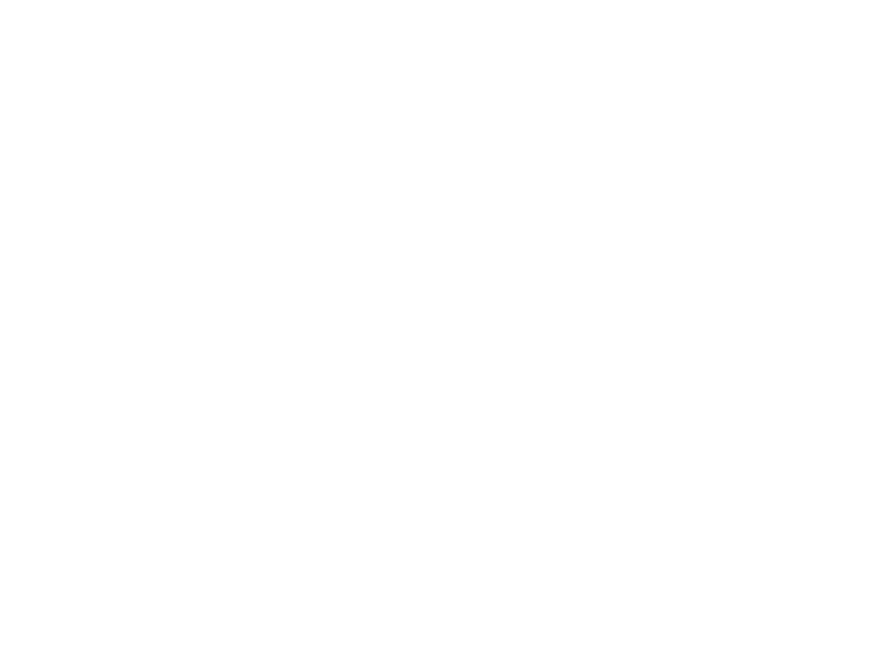
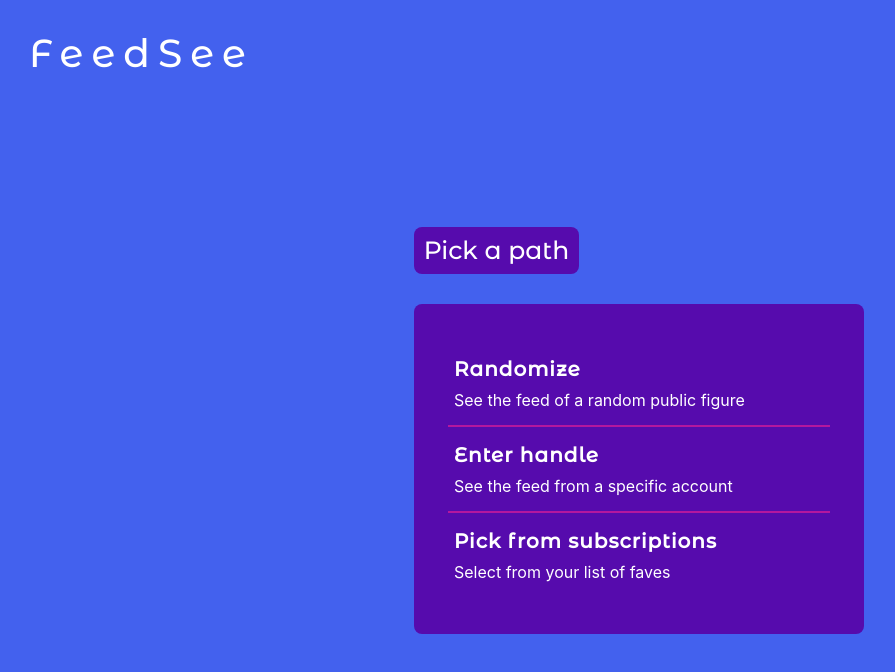
Before and after one commit to nizoom/FeedSee, a React (Create React App) app in the folder client/: page /mainmenu in a window 1280 px wide. Shown: the top 672 px of the page, without its empty margins (1-896 px from the left). Built offline with nearby package versions, Linux system fonts and the light colour scheme; a web font is replaced by a local one.

Commit message:
built main menu where the user selects how they want to use the app

```diff
--- a/client/src/App.css
+++ b/client/src/App.css
@@ -1,20 +1,18 @@
-
 .App {
-  text-align: center;
 }
 
-body{
-  height: 100%;
+html {
+  background-color: #4361ee;
 }
 
-@media(max-width: 950px){
-  body{
+/* @media (max-width: 950px) {
+  body {
     -webkit-background-size: cover;
   }
 }
 
-@media(min-height: 780px){
-  body{
+@media (min-height: 780px) {
+  body {
     -webkit-background-size: cover;
   }
-}
+} */
--- a/client/src/App.tsx
+++ b/client/src/App.tsx
@@ -1,13 +1,18 @@
 import React from "react";
 import { BrowserRouter as Router, Route, Switch } from "react-router-dom";
 
-import LandingPage from "./pages/landingpage/landingpage";
-import AuthPages from "./pages/authforms/authpages";
+import LandingPage from "./pages/landingpage";
+import AuthPages from "./pages/authpages";
+import MainMenu from "./pages/mainmenu";
+import "./App.css";
+import HomePage from "./pages/home";
 const App = () => {
   return (
     <Switch>
       <Route exact path="/" component={LandingPage} />
       <Route exact path="/auth" component={AuthPages} />
+      <Route exact path="/mainmenu" component={MainMenu} />
+      <Route exact path="/homepage" component={HomePage} />
       {/* <Route path="/404" component={NotFound} /> */}
     </Switch>
   );
--- a/client/src/components/inputs+labels.tsx
+++ b/client/src/components/inputs+labels.tsx
@@ -23,7 +23,7 @@ type LabelName = {
 };
 export const AuthFormLabel: React.FC<LabelName> = (props: LabelName) => {
   return (
-    <FormHelperText letterSpacing="3px" mb="10px" w="60%">
+    <FormHelperText letterSpacing="3px" mb="10px" w="60%" color="white">
       {props.labelName}
     </FormHelperText>
   );
--- a/client/src/pages/authforms/authpages.tsx
+++ b/client/src/pages/authpages.tsx
@@ -1,7 +1,7 @@
 import React, { useState, useEffect } from "react";
 import { useHistory } from "react-router-dom";
-import "../css/authpages.css";
-import OverlappingCards from "../../media/overlappingcards.png";
+import "./css/authpages.css";
+import OverlappingCards from "../media/overlappingcards.png";
 import {
   Box,
   Flex,
@@ -14,9 +14,9 @@ import {
   Button,
   Center,
 } from "@chakra-ui/react";
-import Logo from "../../components/logo";
-import { AuthFormInput, AuthFormLabel } from "../../components/inputs+labels";
-import { theme } from "../css/theme";
+import Logo from "../components/logo";
+import { AuthFormInput, AuthFormLabel } from "../components/inputs+labels";
+import { theme } from "./css/theme";
 const AuthPages = (props: {
   history: { location: { state: { loginOrSignup: string } } };
 }) => {
@@ -47,8 +47,8 @@ const AuthPages = (props: {
             <Image
               src={OverlappingCards}
               position="absolute"
-              top="2%"
-              right="23%"
+              top="1%"
+              right="15%"
             />
           </Show>
         </div>
--- a/client/src/pages/css/authpages.css
+++ b/client/src/pages/css/authpages.css
@@ -1,6 +1,6 @@
 @import url("https://fonts.googleapis.com/css2?family=Hind:wght@300;400;500;600;700&family=Montserrat+Alternates:ital,wght@0,100;0,200;0,300;0,400;0,500;1,100;1,200;1,300;1,400&display=swap");
 .auth-page-wrapper {
-  background-color: #4361EE;
+  background-color: #4361ee;
   color: white;
   height: 100vh;
 }
@@ -22,7 +22,7 @@
   left: 34%;
   margin-top: 40px;
   position: fixed;
-  background-color: #3A0CA3;
+  background-color: #3a0ca3;
   padding: 10px;
   border-radius: 16px 16px;
 }
@@ -41,7 +41,7 @@
 }
 
 .auth-form-box {
-  background-color: #3A0CA3;
+  background-color: #3a0ca3;
   display: flex;
   flex-direction: column;
   justify-content: space-evenly;
@@ -84,7 +84,7 @@
 }
 
 .auth-form-btn {
-  background-color: #7209B7;
+  background-color: #7209b7;
   border: none;
   color: white;
   border-radius: 16px;
--- a/client/src/pages/css/landingpage.css
+++ b/client/src/pages/css/landingpage.css
@@ -1,9 +1,8 @@
 @import url("https://fonts.googleapis.com/css2?family=Hind:wght@300;400;500;600;700&family=Montserrat+Alternates:ital,wght@0,100;0,200;0,300;0,400;0,500;1,100;1,200;1,300;1,400&display=swap");
 @import url("https://fonts.googleapis.com/css2?family=Montserrat+Alternates:ital,wght@0,100;0,200;0,300;0,400;0,500;1,100;1,200;1,300;1,400&display=swap");
 .landingpage-wrapper {
-  background-color: #4361EE;
+  background-color: #4361ee;
   color: white;
-  height: 100vh;
 }
 
 .app-title {
@@ -11,7 +10,7 @@
   font-size: 39.06px;
   font-weight: 500;
   margin-top: 0;
-  letter-spacing: 10px;
+  letter-spacing: 8px;
 }
 
 .sub-header {
--- a/client/src/pages/css/theme.ts
+++ b/client/src/pages/css/theme.ts
@@ -12,7 +12,7 @@ const colors = {
   TrypanBlue: "#480CA8",
   TrypanBlueDark: "#3A0CA3",
   PersianBlue: "#3F37C9",
-  UltrmarineBlue: "#4361EE",
+  UltramarineBlue: "#4361EE",
   DodgerBlue: "#4895EF",
   ViidSkyBlue: "#42b2d4",
 };
@@ -31,10 +31,11 @@ const buttons = {
 
 const heading = {
   fontFamily: fonts.primary,
-  fontSize: "5xl",
+  fontSize: "39.06px",
   p: "30px",
-  fontWeight: "400",
-  letterSpacing: "4px",
+  fontWeight: "500",
+  letterSpacing: "8px",
+  color: "white",
 };
 
 const authForm = {
--- /dev/null
+++ b/client/src/pages/home.tsx
@@ -0,0 +1,16 @@
+import { Container } from "@chakra-ui/react";
+import React from "react";
+import Logo from "../components/logo";
+
+type SelectedPath = {
+  selectedPath: string;
+};
+const HomePage: React.FC<SelectedPath> = (props: SelectedPath) => {
+  return (
+    <Container className="landingpage-wrapper">
+      <Logo />
+    </Container>
+  );
+};
+
+export default HomePage;
--- a/client/src/pages/landingpage/landingpage.tsx
+++ b/client/src/pages/landingpage.tsx
@@ -1,6 +1,6 @@
 import React from "react";
-import "../css/landingpage.css";
-import Hero from "../../media/hero.png";
+import "./css/landingpage.css";
+import Hero from "../media/hero.png";
 import { useHistory } from "react-router-dom";
 import { Center, Image } from "@chakra-ui/react";
 
--- /dev/null
+++ b/client/src/pages/mainmenu.tsx
@@ -0,0 +1,107 @@
+import {
+  Box,
+  Container,
+  Flex,
+  Heading,
+  VStack,
+  Text,
+  Divider,
+  Center,
+} from "@chakra-ui/react";
+import React from "react";
+import Logo from "../components/logo";
+import { theme } from "./css/theme";
+import "@fontsource/montserrat-alternates";
+import "./css/landingpage.css";
+type FeatureContent = {
+  title: string;
+  desc: string;
+};
+
+const Feature: React.FC<FeatureContent> = (props: FeatureContent) => {
+  return (
+    <Box
+      borderRadius={7}
+      p={5}
+      shadow="md"
+      color="white"
+      minW="100%"
+      cursor="pointer"
+      _hover={{
+        background: "#4CC9F0",
+        color: "#560BAD",
+      }}
+    >
+      <Heading
+        fontSize="20px"
+        fontFamily={`"Montserrat Alternates", sans-serif`}
+        fontWeight="600"
+        letterSpacing="1px"
+      >
+        {props.title}
+      </Heading>
+      <Text mt={4}>{props.desc}</Text>
+    </Box>
+  );
+};
+const MainMenu: React.FC = () => {
+  return (
+    <Container className="landingpage-wrapper">
+      <Logo />
+      <Center mt={120}>
+        <Heading
+          as="h1"
+          fontSize="25px"
+          mr="285px"
+          pl={10}
+          pr={10}
+          pt={5}
+          pb={5}
+          bg={theme.colors.DarkPurple}
+          fontFamily={`"Montserrat Alternates", sans-serif`}
+          borderRadius={8}
+          fontWeight="500"
+        >
+          Pick a path
+        </Heading>
+      </Center>
+      <Flex
+        h="100%"
+        alignItems="center"
+        justifyContent="center"
+        mt={30}
+        direction="column"
+      >
+        <Flex
+          flexDirection="column"
+          w={450}
+          p={35}
+          pt={45}
+          pb={45}
+          borderRadius={8}
+          boxShadow="lg"
+          bg={theme.colors.DarkPurple}
+        >
+          <VStack>
+            <Feature
+              title="Randomize"
+              desc="See the feed of a random public figure"
+            />
+            <Divider orientation="horizontal" border="1px solid #B5179E" />
+            <Feature
+              title="Enter handle"
+              desc="See the feed from a specific account"
+            />
+            <Divider orientation="horizontal" border="1px solid #B5179E" />
+            <Feature
+              title="Pick from subscriptions"
+              desc="Select from your list of faves"
+            />
+          </VStack>
+        </Flex>
+      </Flex>
+    </Container>
+  );
+};
+
+export default MainMenu;
--- a/client/src/pages/scss/globalstyles.scss
+++ b/client/src/pages/scss/globalstyles.scss
@@ -1,31 +1,31 @@
-@import url('https://fonts.googleapis.com/css2?family=Hind:wght@300;400;500;600;700&family=Montserrat+Alternates:ital,wght@0,100;0,200;0,300;0,400;0,500;1,100;1,200;1,300;1,400&display=swap');
+@import url("https://fonts.googleapis.com/css2?family=Hind:wght@300;400;500;600;700&family=Montserrat+Alternates:ital,wght@0,100;0,200;0,300;0,400;0,500;1,100;1,200;1,300;1,400&display=swap");
 $primary-font: "Montserrat Alternates", sans-serif;
 $secondary-font: "Hind", sans-serif;
 
 $font-sizes: (
-    "largest": 48.83px,
-    "large": 39.06px,
-    "medium-large": 31.25px,
-    "medium": 25.00px,
-    "medium-small": 20.00px,
-    "small": 16.00px,
-    "smallest": 12px
+  "largest": 48.83px,
+  "large": 39.06px,
+  "medium-large": 31.25px,
+  "medium": 25px,
+  "medium-small": 20px,
+  "small": 16px,
+  "smallest": 12px,
 );
 
-$colors:(
-    "Flickr-Pink": #F72585,
-    "Byzantine": #B5179E,
-    "Purpled": #7209B7,
-    "Dark-purple": #560BAD,
-    "Trypan-Blue": #480CA8,
-    "Trypan-Blue-Dark": #3A0CA3,
-    "Persian-Blue":#3F37C9,
-    "Ultramarine-Blue": #4361EE,
-    "Dodger-Blue": #4895EF,
-    "Vivid-Sky-Blue": #42b2d4
+$colors: (
+  "Flickr-Pink": #f72585,
+  "Byzantine": #b5179e,
+  "Purpled": #7209b7,
+  "Dark-purple": #560bad,
+  "Trypan-Blue": #480ca8,
+  "Trypan-Blue-Dark": #3a0ca3,
+  "Persian-Blue": #3f37c9,
+  "Ultramarine-Blue": #4361ee,
+  "Dodger-Blue": #4895ef,
+  "Vivid-Sky-Blue": #42b2d4,
 );
 
-$breakpoints:(
-    "tablet": 768px,
-    "mobile": 480px
+$breakpoints: (
+  "tablet": 768px,
+  "mobile": 480px,
 );
--- a/client/src/pages/scss/landingpage.scss
+++ b/client/src/pages/scss/landingpage.scss
@@ -4,7 +4,6 @@
 .landingpage-wrapper {
   background-color: map-get(globalstyles.$colors, Ultramarine-Blue);
   color: white;
-  height: 100vh;
 }
 
 .app-title {
@@ -12,7 +11,7 @@
   font-size: map-get(globalstyles.$font-sizes, large);
   font-weight: 500;
   margin-top: 0;
-  letter-spacing: 10px;
+  letter-spacing: 8px;
 }
 
 .sub-header {
```
Also changed, not shown: 1 other file (tests, documents, lock files or other folders).
